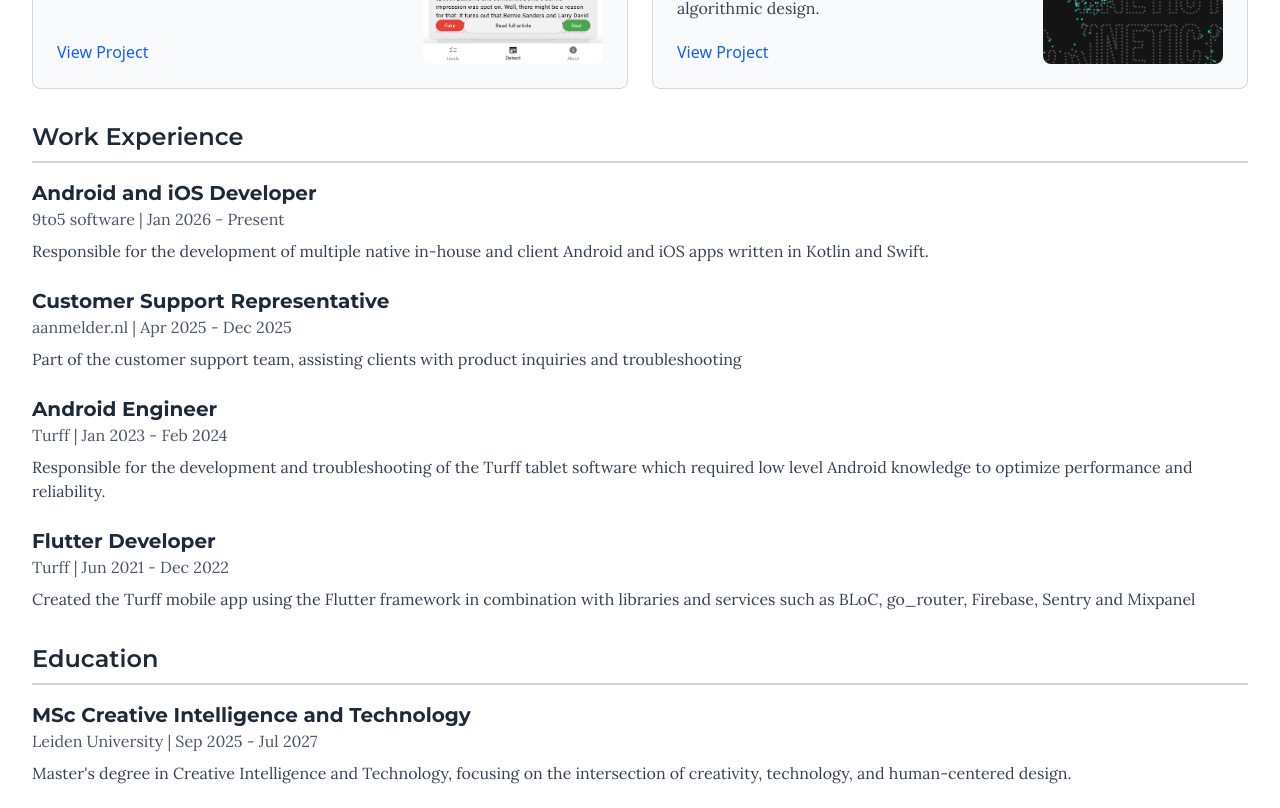
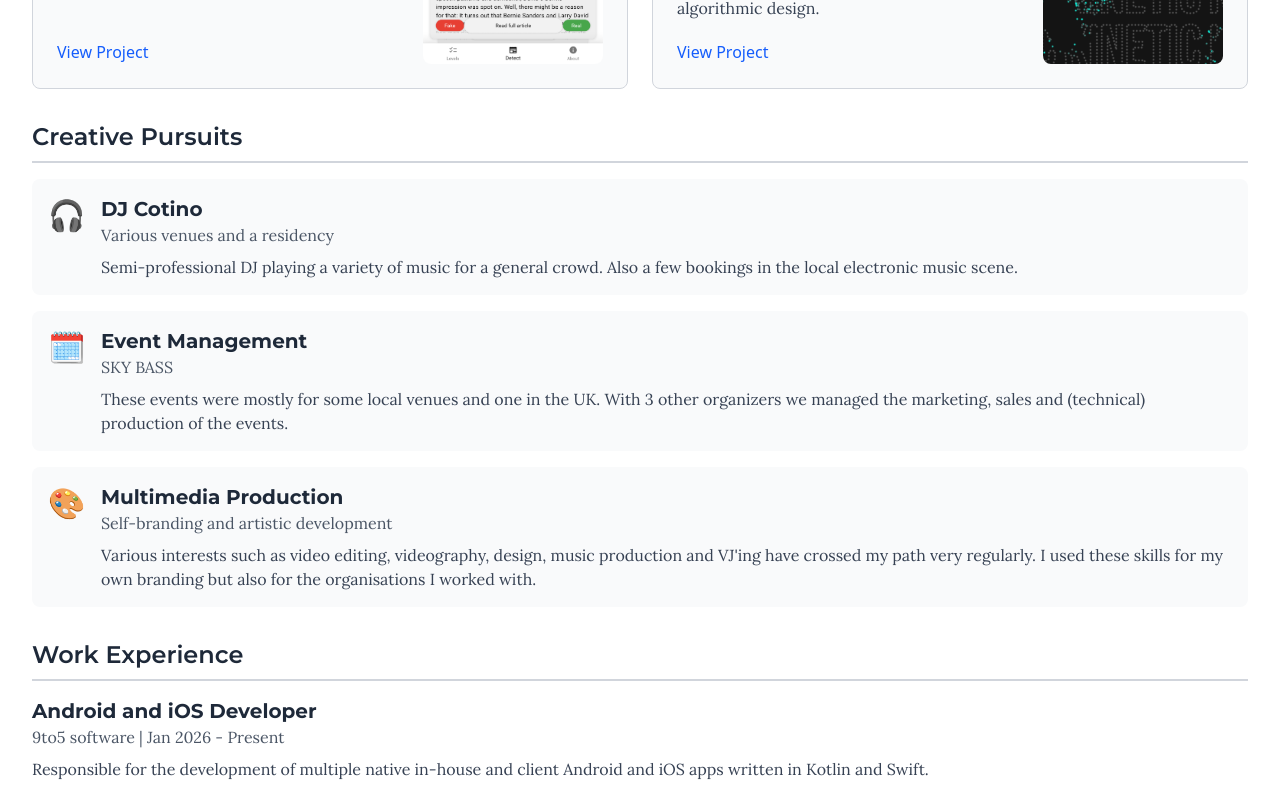
Before and after one commit to TrisCC/triscc.github.io, a SvelteKit app: page / in a window 1280 px wide. Shown: the part 1460-2268 px from the top of the page. Built offline with nearby package versions, Linux system fonts and the light colour scheme.

Commit message:
Add Creative Pursuits

```diff
--- a/src/routes/+page.svelte
+++ b/src/routes/+page.svelte
@@ -18,6 +18,11 @@
 			href="#projects"
 			class="text-gray-800 dark:text-gray-200 font-medium hover:text-blue-600 dark:hover:text-blue-400"
 			>Projects</a
+		>
+		<a
+			href="#creative-pursuits"
+			class="text-gray-800 dark:text-gray-200 font-medium hover:text-blue-600 dark:hover:text-blue-400"
+			>Creative Pursuits</a
 		>
 		<a
 			href="#work-experience"
@@ -211,6 +216,59 @@
 			</div>
 		</section>
 
+		<section id="creative-pursuits" class="mb-8">
+			<h2
+				class="text-2xl font-semibold border-b-2 border-gray-300 dark:border-gray-700 pb-2 mb-4 text-gray-800 dark:text-gray-200"
+			>
+				Creative Pursuits
+			</h2>
+			<div class="space-y-4">
+				<div
+					class="flex items-start gap-4 p-4 rounded-lg bg-gray-50 dark:bg-gray-800"
+				>
+					<span class="text-3xl pt-0.5">🎧</span>
+					<div>
+						<h3 class="text-xl font-bold text-gray-800 dark:text-gray-200">DJ Cotino</h3>
+						<p class="text-md text-gray-600 dark:text-gray-400">
+							Various venues and a residency
+						</p>
+						<p class="text-gray-700 dark:text-gray-300 mt-2">
+							Semi-professional DJ playing a variety of music for a general crowd. Also a few
+							bookings in the local electronic music scene.
+						</p>
+					</div>
+				</div>
+				<div
+					class="flex items-start gap-4 p-4 rounded-lg bg-gray-50 dark:bg-gray-800"
+				>
+					<span class="text-3xl pt-0.5">🗓️</span>
+					<div>
+						<h3 class="text-xl font-bold text-gray-800 dark:text-gray-200">Event Management</h3>
+						<p class="text-md text-gray-600 dark:text-gray-400">SKY BASS</p>
+						<p class="text-gray-700 dark:text-gray-300 mt-2">
+							These events were mostly for some local venues and one in the UK. With 3 other
+							organizers we managed the marketing, sales and (technical) production of the events.
+						</p>
+					</div>
+				</div>
+				<div
+					class="flex items-start gap-4 p-4 rounded-lg bg-gray-50 dark:bg-gray-800"
+				>
+					<span class="text-3xl pt-0.5">🎨</span>
+					<div>
+						<h3 class="text-xl font-bold text-gray-800 dark:text-gray-200">Multimedia Production</h3>
+						<p class="text-md text-gray-600 dark:text-gray-400">
+							Self-branding and artistic development
+						</p>
+						<p class="text-gray-700 dark:text-gray-300 mt-2">
+							Various interests such as video editing, videography, design, music production and VJ'ing have crossed my path very regularly. I used these skills for my own
+							branding but also for the organisations I worked with.
+						</p>
+					</div>
+				</div>
+			</div>
+		</section>
+
 		<section id="work-experience" class="mb-8">
 			<h2
 				class="text-2xl font-semibold border-b-2 border-gray-300 dark:border-gray-700 pb-2 mb-4 text-gray-800 dark:text-gray-200"
```
